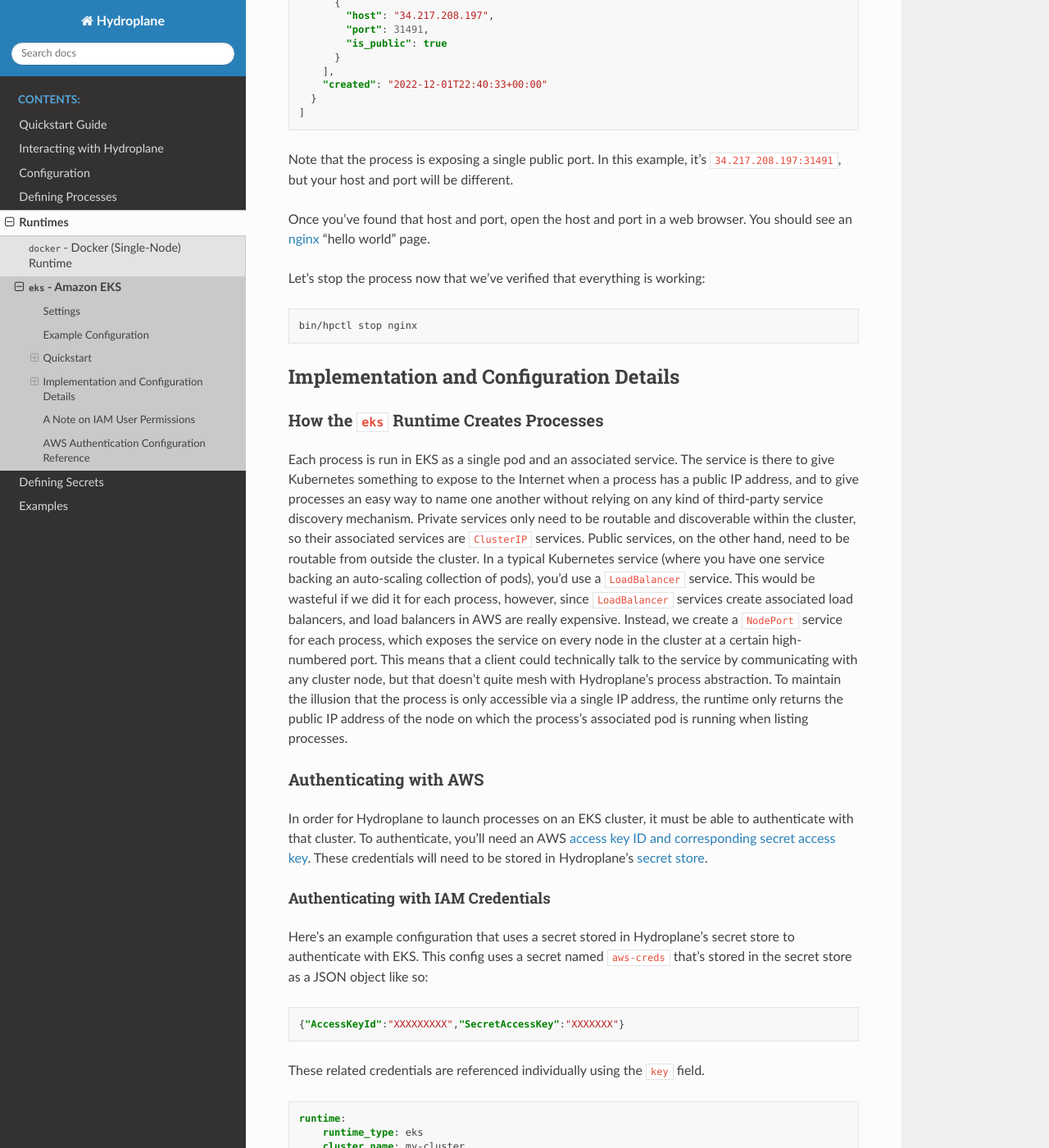
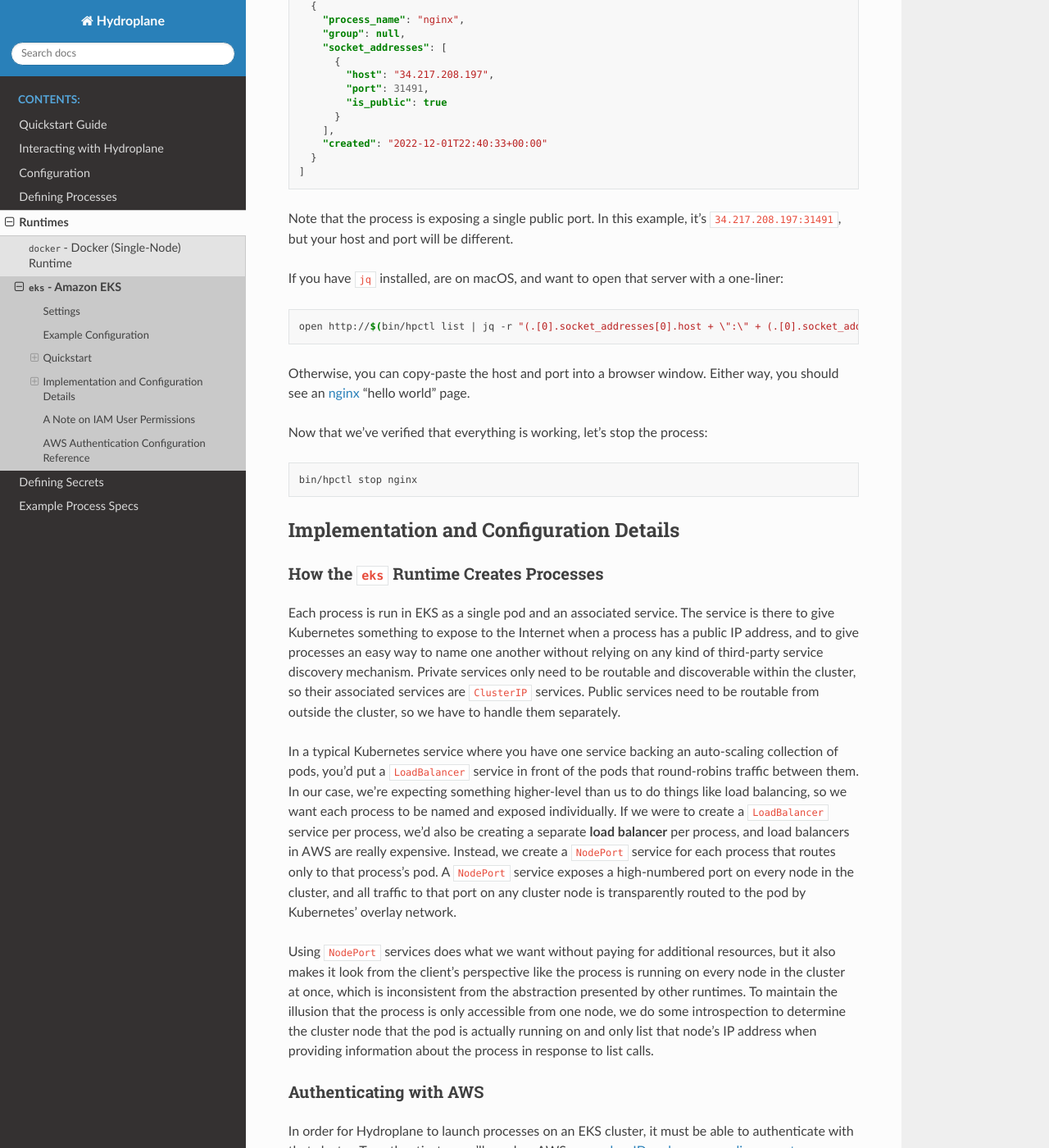
Before and after one commit to hydro-project/hydroplane, a Sphinx documentation site: the page built from docs/runtimes/eks.rst, in a window 1280 px wide and 1400 px high, scrolled down 3219 px. Shown: the whole window at 82% size. Built offline with Sphinx 7.4.7 and the Read the Docs theme 2.0.0, drawn with Linux system fonts in a browser that asks for light colours; pages that are not in the unit, such as notebooks, are missing from menus; some of the changed text lies outside the part shown.

Commit message:
More documentation tweaks and fixes

```diff
--- a/docs/runtimes/eks.rst
+++ b/docs/runtimes/eks.rst
@@ -42,7 +42,7 @@
 Step 1: Create an EKS cluster and IAM user
 ^^^^^^^^^^^^^^^^^^^^^^^^^^^^^^^^^^^^^^^^^^
 
-In order to use the ``eks`` runtime, you first have to have an EKS cluster. We'll use `` `hydro-project/eks-setup<https://github.com/hydro-project/eks-setup>`_ `` to do that. Follow the instructions in the "Quickstart" section of that repo's README.
+In order to use the ``eks`` runtime, you first have to have an EKS cluster. We'll use `hydro-project/eks-setup <https://github.com/hydro-project/eks-setup>`_ to do that. Follow the instructions in the "Quickstart" section of that repo's README and then come back here.
 
 When you're done with those instructions, you should have two things:
 
@@ -114,6 +114,8 @@
 
     bin/hydroplane -c eks.yml
 
+You'll be prompted for the password to your local secret store. Once you enter it, the server should bind and start accepting requests.
+
 In a separate terminal, from the root of the ``hydroplane`` repo, let's make sure we can list processes:
 
 .. code-block:: bash
@@ -149,9 +151,15 @@
 
 Note that the process is exposing a single public port. In this example, it's ``34.217.208.197:31491``, but your host and port will be different.
 
-Once you've found that host and port, open the host and port in a web browser. You should see an `nginx <https://www.nginx.com/>`_ "hello world" page.
+If you have ``jq`` installed, are on macOS, and want to open that server with a one-liner:
 
-Let's stop the process now that we've verified that everything is working:
+.. code-block:: bash
+
+    open http://$(bin/hpctl list | jq -r "(.[0].socket_addresses[0].host + \":\" + (.[0].socket_addresses[0].port|tostring))")
+
+Otherwise, you can copy-paste the host and port into a browser window. Either way, you should see an `nginx <https://www.nginx.com/>`_ "hello world" page.
+
+Now that we've verified that everything is working, let's stop the process:
 
 .. code-block:: bash
 
@@ -164,7 +172,11 @@
 How the ``eks`` Runtime Creates Processes
 ^^^^^^^^^^^^^^^^^^^^^^^^^^^^^^^^^^^^^^^^^
 
-Each process is run in EKS as a single pod and an associated service. The service is there to give Kubernetes something to expose to the Internet when a process has a public IP address, and to give processes an easy way to name one another without relying on any kind of third-party service discovery mechanism. Private services only need to be routable and discoverable within the cluster, so their associated services are ``ClusterIP`` services. Public services, on the other hand, need to be routable from outside the cluster. In a typical Kubernetes service (where you have one service backing an auto-scaling collection of pods), you'd use a ``LoadBalancer`` service. This would be wasteful if we did it for each process, however, since ``LoadBalancer`` services create associated load balancers, and load balancers in AWS are really expensive. Instead, we create a ``NodePort`` service for each process, which exposes the service on every node in the cluster at a certain high-numbered port. This means that a client could technically talk to the service by communicating with any cluster node, but that doesn't quite mesh with Hydroplane's process abstraction. To maintain the illusion that the process is only accessible via a single IP address, the runtime only returns the public IP address of the node on which the process's associated pod is running when listing processes.
+Each process is run in EKS as a single pod and an associated service. The service is there to give Kubernetes something to expose to the Internet when a process has a public IP address, and to give processes an easy way to name one another without relying on any kind of third-party service discovery mechanism. Private services only need to be routable and discoverable within the cluster, so their associated services are ``ClusterIP`` services. Public services need to be routable from outside the cluster, so we have to handle them separately.
+
+In a typical Kubernetes service where you have one service backing an auto-scaling collection of pods, you'd put a ``LoadBalancer`` service in front of the pods that round-robins traffic between them. In our case, we're expecting something higher-level than us to do things like load balancing, so we want each process to be named and exposed individually. If we were to create a ``LoadBalancer`` service per process, we'd also be creating a separate **load balancer** per process, and load balancers in AWS are really expensive. Instead, we create a ``NodePort`` service for each process that routes only to that process's pod. A ``NodePort`` service exposes a high-numbered port on every node in the cluster, and all traffic to that port on any cluster node is transparently routed to the pod by Kubernetes' overlay network.
+
+Using ``NodePort`` services does what we want without paying for additional resources, but it also makes it look from the client's perspective like the process is running on every node in the cluster at once, which is inconsistent from the abstraction presented by other runtimes. To maintain the illusion that the process is only accessible from one node, we do some introspection to determine the cluster node that the pod is actually running on and only list that node's IP address when providing information about the process in response to list calls.
 
 
 Authenticating with AWS
--- a/docs/secrets.rst
+++ b/docs/secrets.rst
@@ -8,7 +8,7 @@
 
 Hydroplane secrets are stored in a **secret store**. Most of Hydroplane's runtimes need access to this secret store in order to retrieve enough credentials to authenticate with the runtime. For runtimes like ``docker`` that don't require any secrets, the ``none`` secret store can be used.
 
-See :doc:`</secret_stores>` for a list of available secret stores and their settings.
+See :doc:`Secret Stores </secret_stores>` for a list of available secret stores and their settings.
 
 .. autopydantic_model:: hydroplane.models.secret.HydroplaneSecret
 
```
Also changed, not shown: docs/examples.rst (+7 -5 lines), docs/secret_stores/local.rst (+11 -0 lines).
